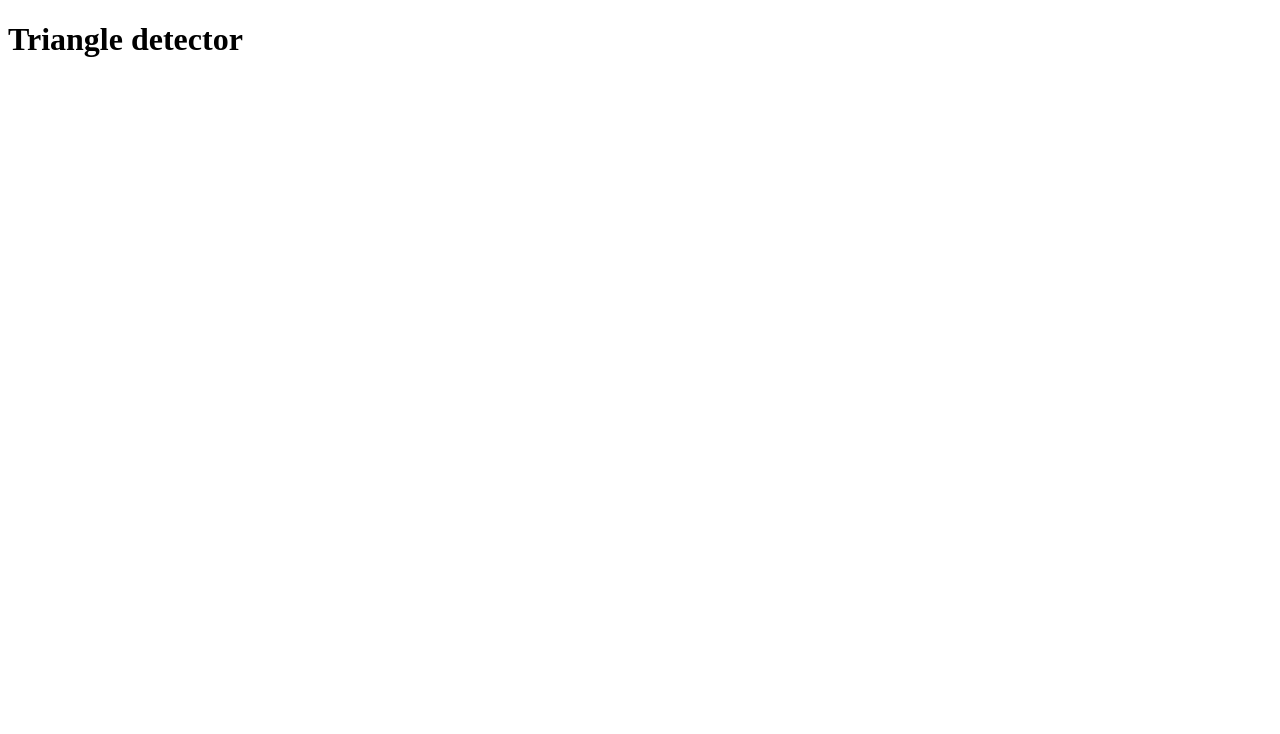
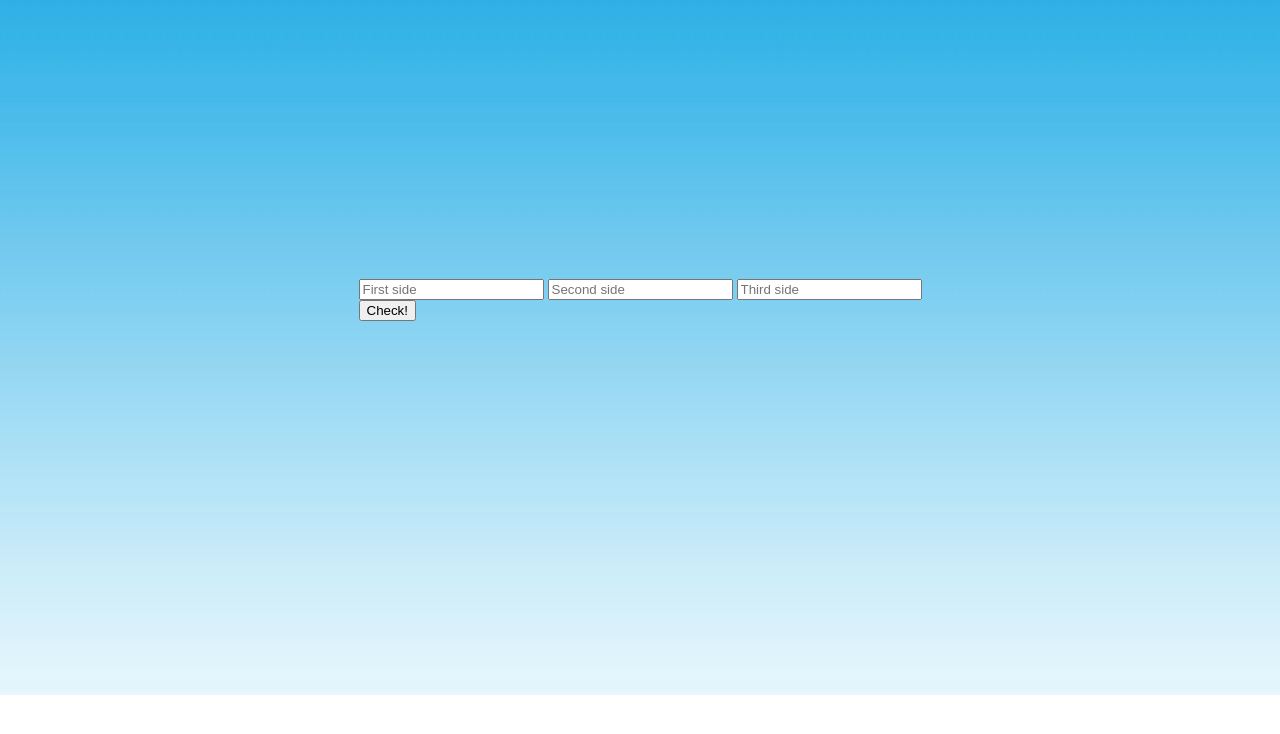
Before and after one commit to CatalinMB/triangle-challenge, a plain HTML site: page index.html in a window 1280 px wide. Drawn offline with Linux system fonts and the light colour scheme.

Commit message:
updated the index.html and script.js

```diff
--- a/index.html
+++ b/index.html
@@ -1,8 +1,29 @@
-<!DOCTYPE html>
-<html>
+<!doctype html>
+<html lang="en">
+<head>
+  <meta charset="utf-8">
+  <title>Triangle Challenge</title>
+  <meta name="viewport" content="width=device-width, initial-scale=1">
+  <link rel="stylesheet" href="style.css">
+</head>
+
 <body>
+<div class="flex-container">
+<div class="result">
+    <p id="result-text"></p>
+</div>
 
-<h1>Triangle detector</h1>
+<div class="inputs">
+    <form action="#">
+        <input type="text" id="side1" placeholder="First side">
+        <input type="text" id="side2" placeholder="Second side">
+        <input type="text" id="side3" placeholder="Third side">
+
+    </form>
+    <button onclick="triangleGenerator()">Check!</button>
+</div>
+</div>
 
 </body>
+<script type="text/javascript" src="script.js"></script>
 </html>
--- a/script.js
+++ b/script.js
@@ -1,11 +1,34 @@
-function triangleGenerator(a, b, c){
-    if (a === b && b === c)
-        return "equilateral"
+function triangleGenerator(){
+
+    var a = document.getElementById("side1").value;
+    var b = document.getElementById("side2").value;
+    var c = document.getElementById("side3").value;
+
+    if(a.length != 0 && b.length != 0 && c.length != 0){
+        console.log(a,b,c);
+        if(typeof a =='number' && typeof b =='number' && typeof c =='number'){
+
+            if (a === b && b === c)
+                // return "equilateral";
+                document.getElementById("result-text").innerHTML = "equilateral";
+            else
+                if(a===b || a === c || b===c)
+                    // return "isosceles";
+                    document.getElementById("result-text").innerHTML = "isosceles";
+                else
+                    // return "scalene";
+                    document.getElementById("result-text").innerHTML = "scalene";
+            }
+        else
+        {
+            window.alert("Please input only numbers")
+        }
+        }
     else
-        if(a===b || a === c || b===c)
-            return "isosceles"
-        else
-            return "scalene"
+    {
+        window.alert("Please complete all the values")
+    }
 }
 
-document.getElementById("result-text").innerHTML = triangleGenerator(4,3,5)
+// document.getElementById("result-text").innerHTML = triangleGenerator();
+console.log(triangleGenerator(side1,side2,side3));
```
Also changed, not shown: background.png (added).
